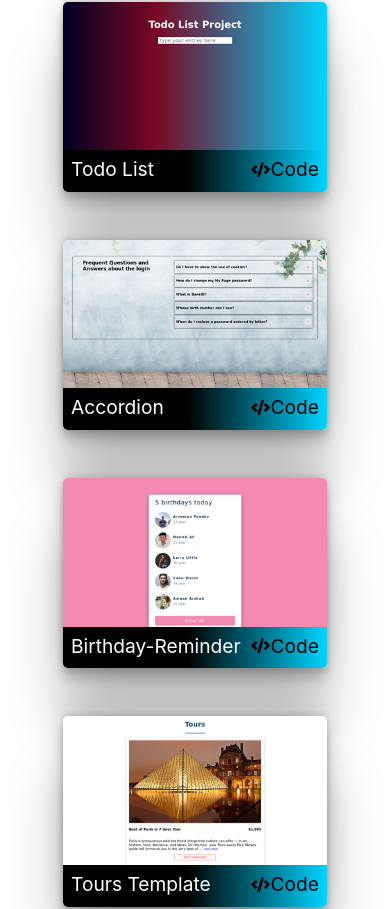
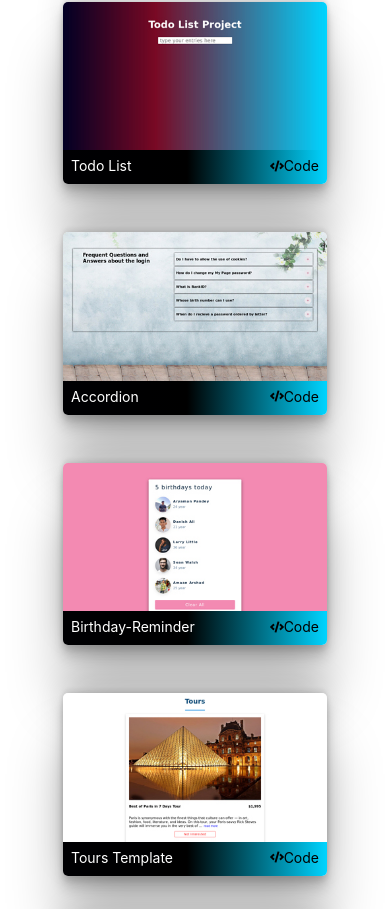
Before and after one commit to Captain-Price-1/myPortfolio, a React (Create React App) app: page / in a window 390 px wide. Shown: the part 890-1799 px from the top of the page. Built offline with nearby package versions, Linux system fonts and the light colour scheme.

Commit message:
initial commit

```diff
--- a/src/index.css
+++ b/src/index.css
@@ -430,3 +430,9 @@ a {
   transform: scale(0.9);
   transition: opacity 300ms, transform 300ms;
 }
+
+@media screen and (max-width: 1072px) {
+  .info-single-project {
+    font-size: 100%;
+  }
+}
```
